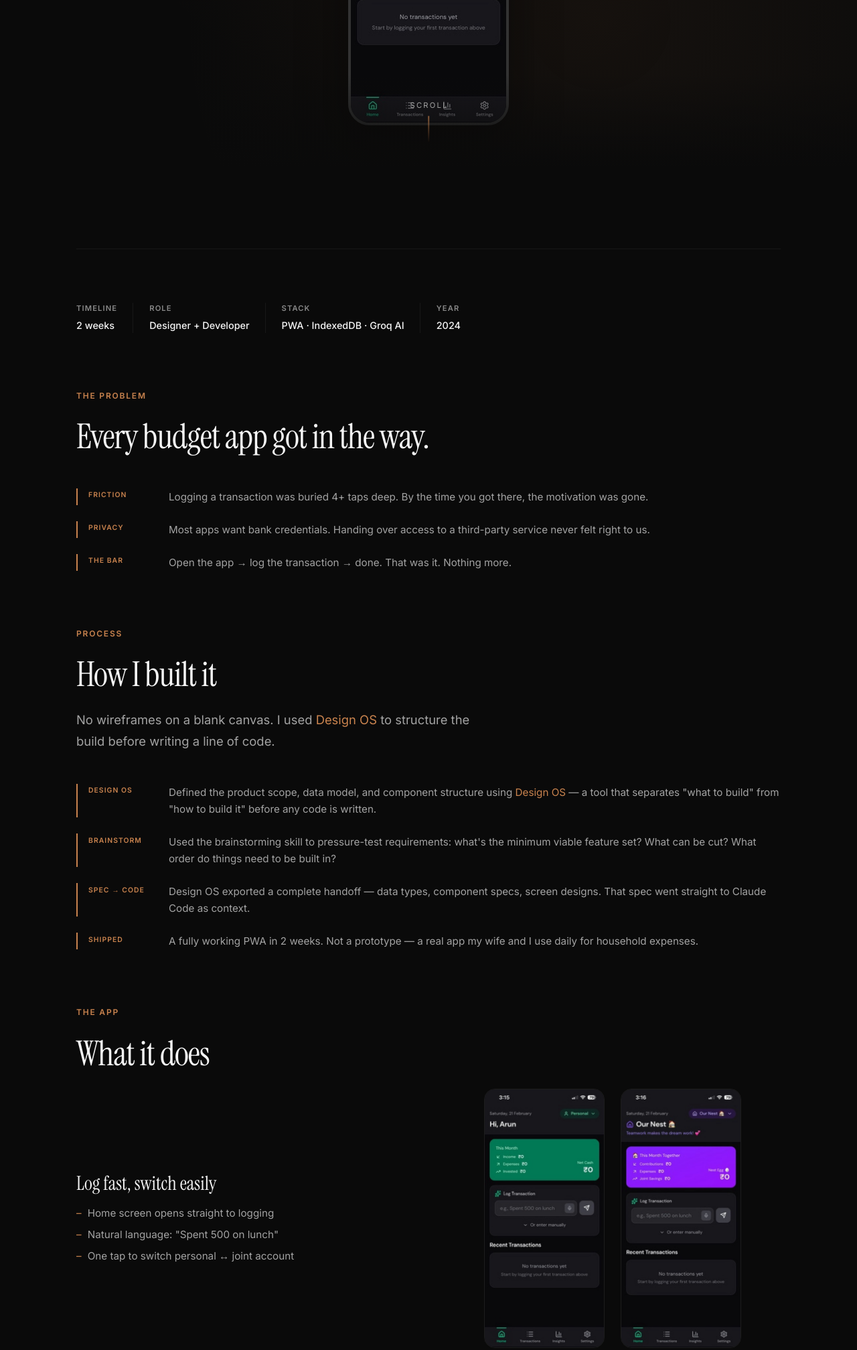
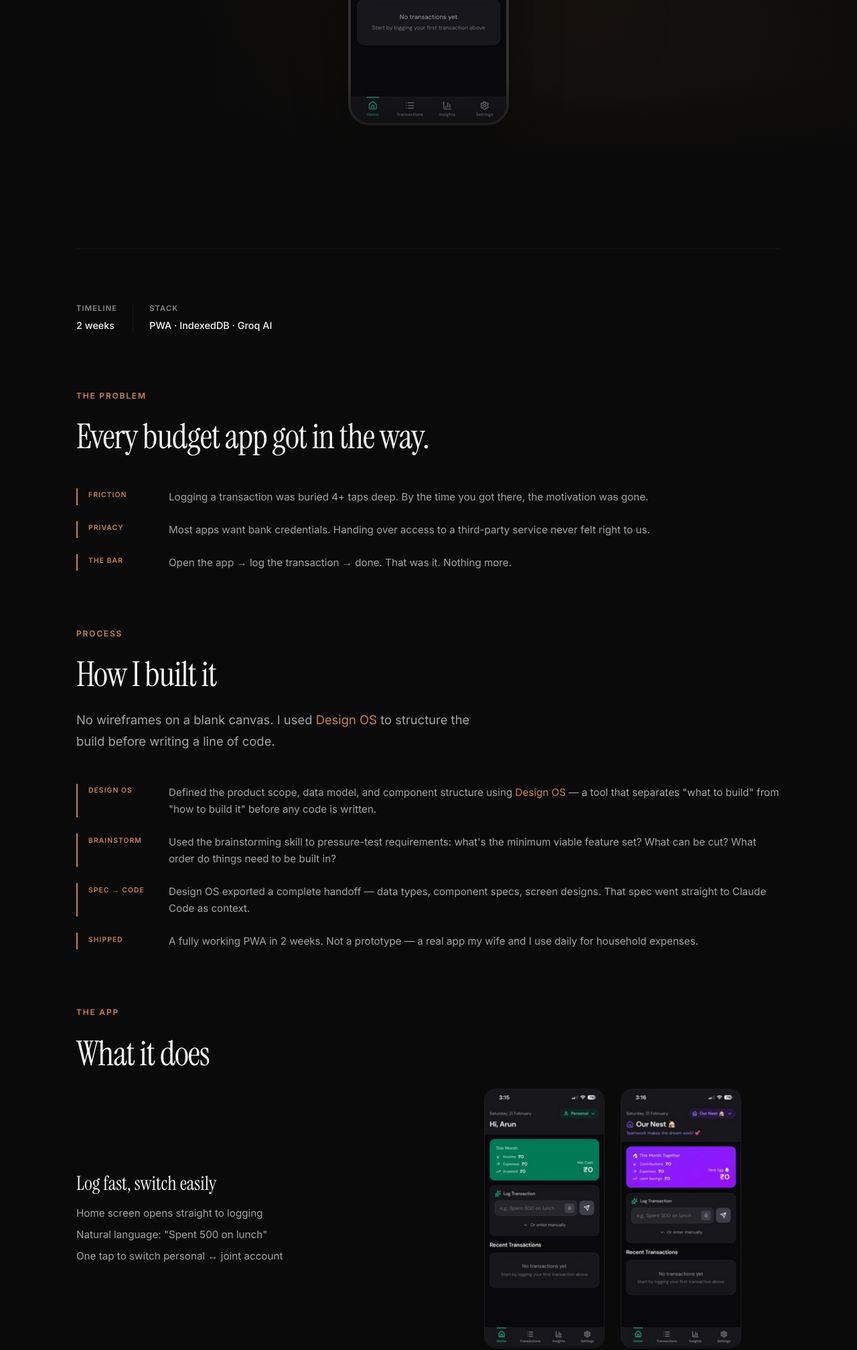
Before and after one commit to kirito-sketch/Portfolio-V1, a website: page budget-tracker.html in a window 1280 px wide. Shown: the part 849-2864 px from the top of the page at 67% size. Drawn offline with nearby package versions, Linux system fonts and the light colour scheme.

Commit message:
Remove scroll indicators from case studies, clean up meta strip
- Remove cs-hero__scroll from all 3 case study pages (was overlapping hero images)
- Remove Role and Year from budget tracker meta strip
- Remove em dashes from bt-bullets and HTML content

Co-Authored-By: Claude Sonnet 4.6 <noreply@anthropic.com>

```diff
--- a/budget-tracker.html
+++ b/budget-tracker.html
@@ -69,10 +69,6 @@
             <img src="assets/images/budget tracker app/home-personal.jpeg" alt="Budget tracker home screen" width="390" height="844">
           </div>
         </div>
-        <div class="cs-hero__scroll">
-          <span>Scroll</span>
-          <div class="cs-hero__scroll-line"></div>
-        </div>
       </section>
 
       <!-- ── Meta strip ── -->
@@ -84,16 +80,8 @@
               <span class="cs2-meta-row__value">2 weeks</span>
             </div>
             <div class="cs2-meta-row__item">
-              <span class="cs2-meta-row__label">Role</span>
-              <span class="cs2-meta-row__value">Designer + Developer</span>
-            </div>
-            <div class="cs2-meta-row__item">
               <span class="cs2-meta-row__label">Stack</span>
               <span class="cs2-meta-row__value">PWA · IndexedDB · Groq AI</span>
-            </div>
-            <div class="cs2-meta-row__item">
-              <span class="cs2-meta-row__label">Year</span>
-              <span class="cs2-meta-row__value">2024</span>
             </div>
           </div>
         </div>
@@ -197,7 +185,7 @@
               <h3 class="project-feature__name">Private by default</h3>
               <ul class="bt-bullets">
                 <li>No bank connections, no accounts, no servers</li>
-                <li>All data in local storage — nothing leaves the device</li>
+                <li>All data in local storage. Nothing leaves the device</li>
                 <li>Export any date range as a file</li>
               </ul>
             </div>
--- a/css/case-study.css
+++ b/css/case-study.css
@@ -1075,15 +1075,6 @@ body.password-locked .site-wrapper {
   font-size: 0.95rem;
   color: var(--text-secondary);
   line-height: 1.55;
-  padding-left: 1.1em;
-  position: relative;
-}
-
-.bt-bullets li::before {
-  content: '–';
-  position: absolute;
-  left: 0;
-  color: var(--accent);
 }
 
 
```
Also changed, not shown: reimagining-search.html (+0 -4 lines), statera-command-center.html (+0 -4 lines).
